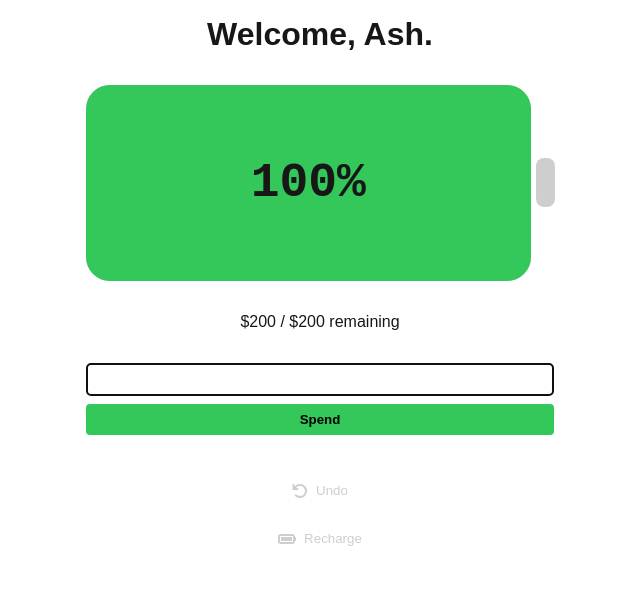
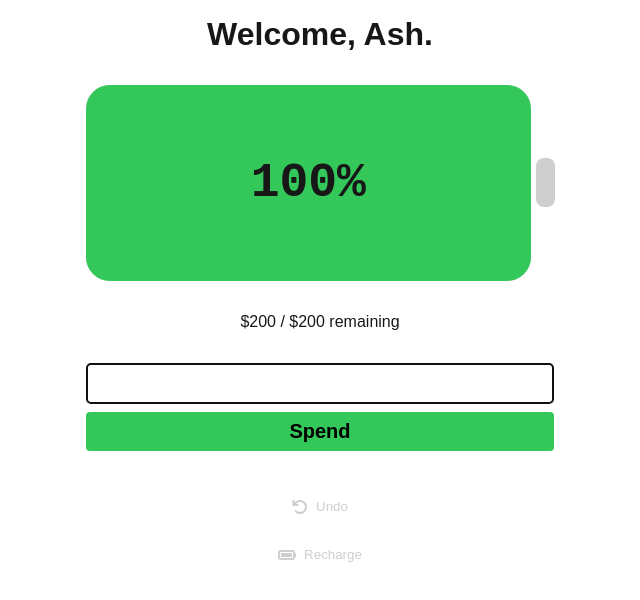
Before and after one commit to APJohns/budget-battery, a Next.js app: page / in a window 1280 px wide. Shown: the top 600 px of the page, without its empty margins (320-960 px from the left). Built offline with nearby package versions, Linux system fonts and the light colour scheme.

Commit message:
increase font size of form

```diff
--- a/app/page.module.css
+++ b/app/page.module.css
@@ -17,6 +17,7 @@
   & button {
     padding: 0.5rem 1rem;
     border-radius: 4px;
+    font-size: 1.25rem;
   }
 
   & input {
```
